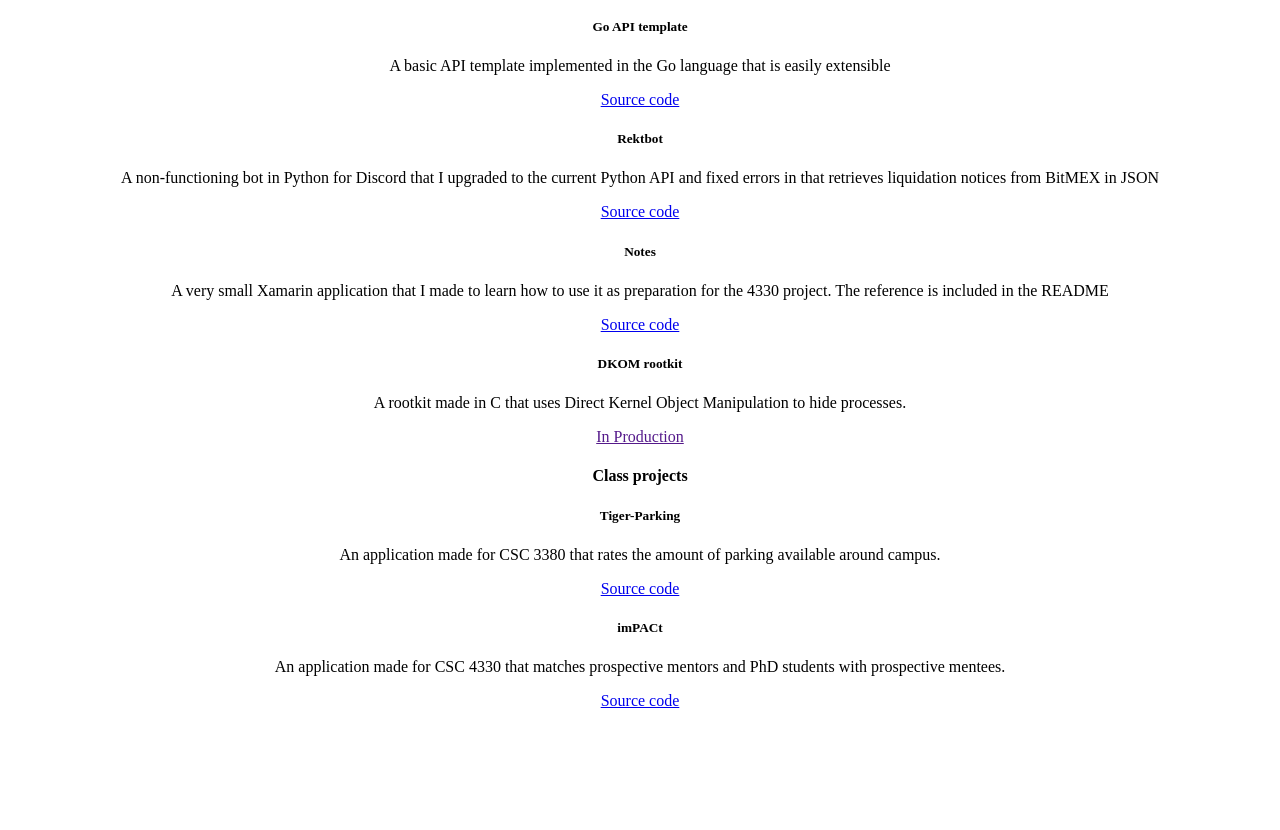
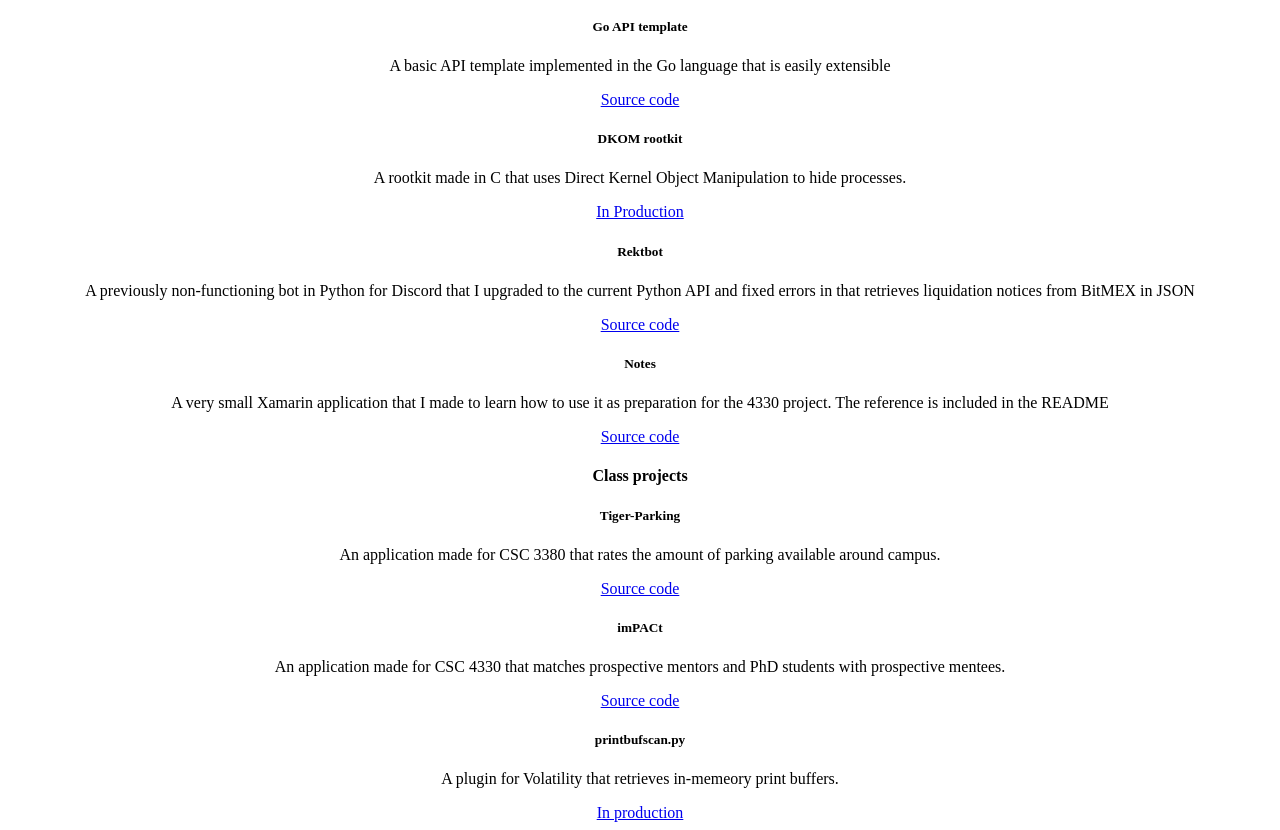
Before and after one commit to Sabnock01/Sabnock01.github.io, a plain HTML site: page projects.html in a window 1280 px wide. Shown: the part 258-1088 px from the top of the page. Before the commit the page ends 976 px from the top, so only its background shows below. Drawn offline with Linux system fonts and the light colour scheme.

Commit message:
Add notice + reorgonization

```diff
--- a/projects.html
+++ b/projects.html
@@ -30,8 +30,15 @@
                         <a href="https://github.com/Sabnock01/Go-REST-API">Source code</a>
                     </div>
                     <div class="tile">
+                        <h5>DKOM rootkit</h5>
+                        <p>A rootkit made in C that uses Direct Kernel Object Manipulation to hide
+                            processes.
+                        </p>
+                        <a href="https://github.com/Sabnock01/DKOM-rootkit">In Production</a>
+                    </div>
+                    <div class="tile">
                         <h5>Rektbot</h5>
-                        <p>A non-functioning bot in Python for Discord that I upgraded to the current
+                        <p>A previously non-functioning bot in Python for Discord that I upgraded to the current
                             Python API and fixed errors in that retrieves liquidation notices
                             from BitMEX in JSON
                         </p>
@@ -43,13 +50,6 @@
                             preparation for the 4330 project. The reference is included in the README
                         </p>
                         <a href="https://github.com/Sabnock01/Notes">Source code</a>
-                    </div>
-                    <div class="tile">
-                        <h5>DKOM rootkit</h5>
-                        <p>A rootkit made in C that uses Direct Kernel Object Manipulation to hide
-                            processes.
-                        </p>
-                        <a href="">In Production</a>
                     </div>
                 </div>
                 <h4>Class projects</h4>
@@ -68,6 +68,11 @@
                         </p>
                         <a href="https://github.com/brahndun/4330Project">Source code</a>
                     </div>
+                    <div>
+                        <h5>printbufscan.py</h5>
+                        <p>A plugin for Volatility that retrieves in-memeory print buffers.</p>
+                        <a href="https://github.com/Sabnock01/printbufscan.py">In production</a>
+                    </div>
                 </div>
             </div>
         </div>
```
Also changed, not shown: index.html (+1 -0 lines).
